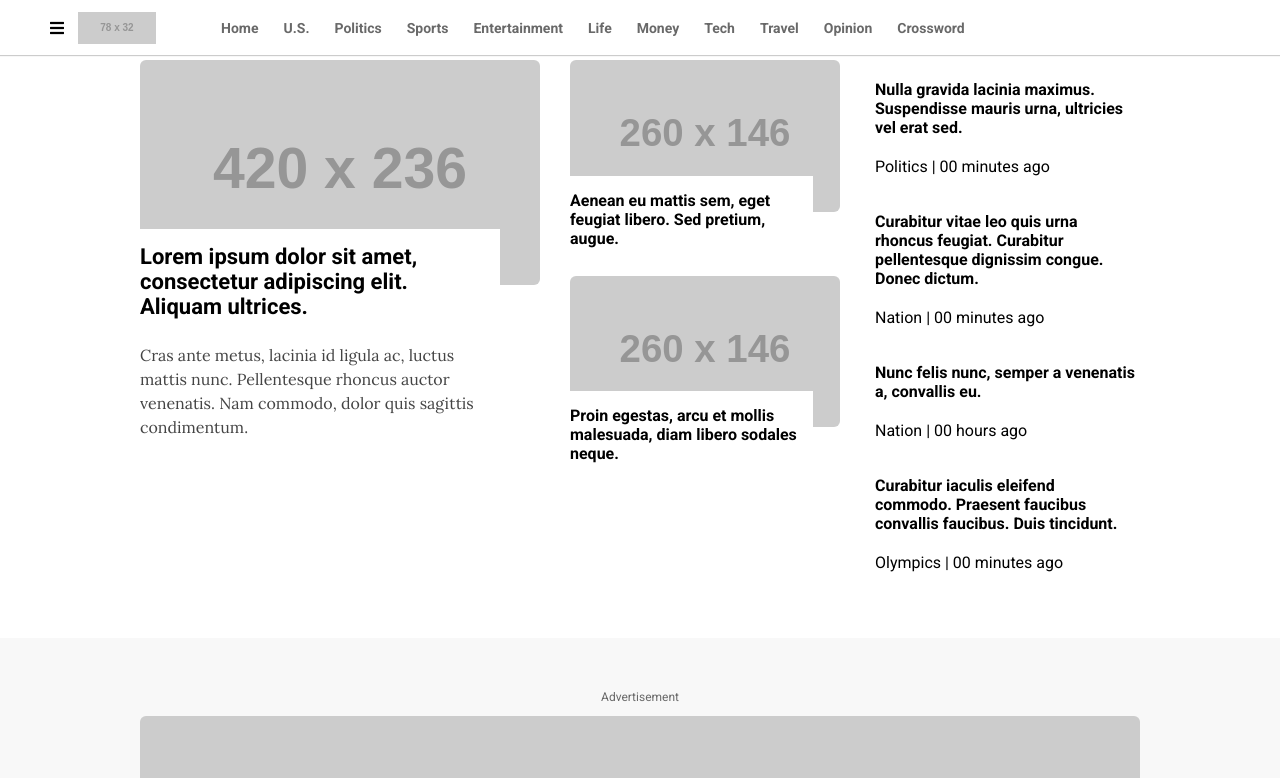
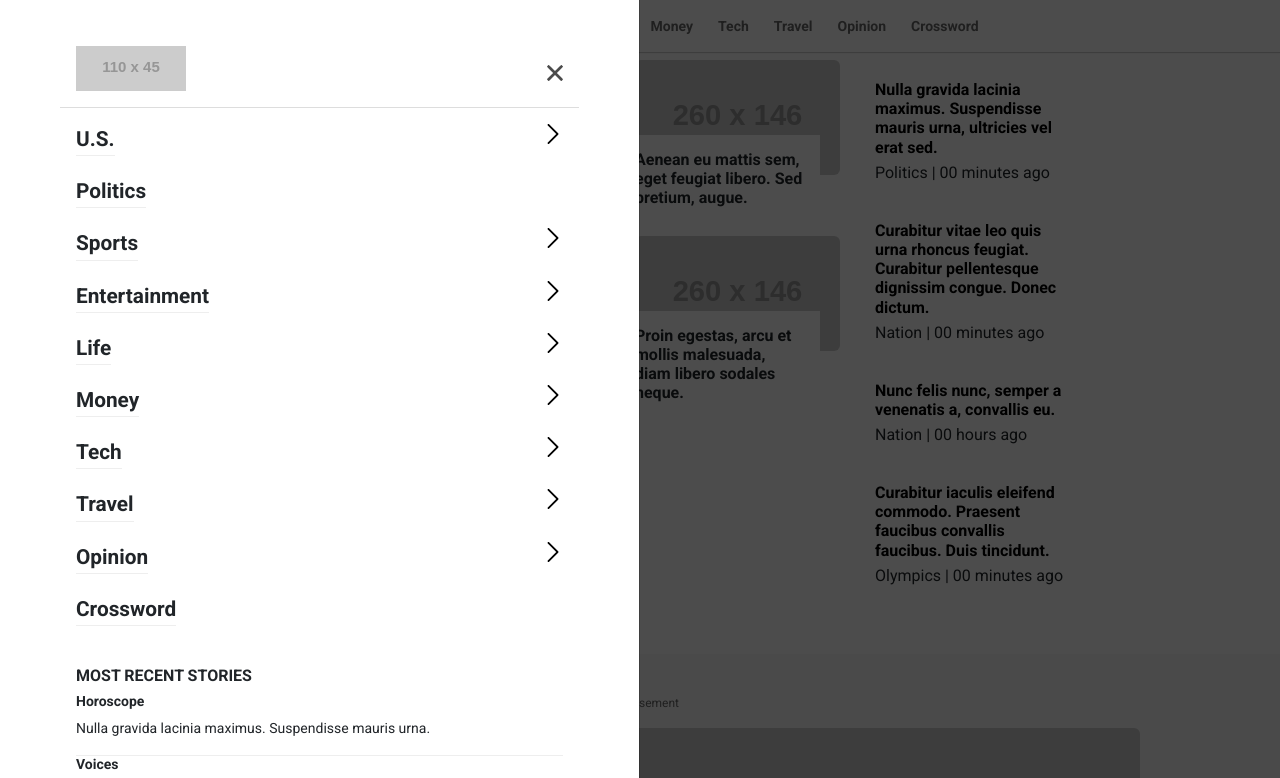
Before and after one commit to TommasoTicci/UsaToday_replica, a plain HTML site: page usatoday/index.html in a window 1280 px wide. Both pictures are taken after a click on the element 57 px from the left and 27 px from the top of the page. Shown: the top 778 px of the page. Drawn offline with nearby package versions, Linux system fonts and the light colour scheme; placeholder pictures from the web are drawn by us.

Commit message:
Third commit

```diff
--- a/usatoday/css/style.css
+++ b/usatoday/css/style.css
@@ -440,6 +440,96 @@ a {
     gap: 20px;
 }
 
+/* Sfondo generale del menu */
+.offcanvas {
+    background-color: #ffffff; /* Bianco */
+    color: #212529; /* Grigio scuro (quasi nero) */
+    padding: 30px 60px;
+}
+
+#offcanvasMenu {
+    width: clamp(430px, 50vw, 800px);
+}
+
+.offcanvas .menu {
+    display: flex;
+    flex-direction: column;
+    gap: 20px;
+}
+
+.offcanvas .menu span {
+    display: flex;
+    justify-content: space-between;
+    flex-direction: row;
+}
+
+.offcanvas .menu span img {
+    max-width: 20px;
+    max-height: 20px;
+}
+
+.offcanvas a {
+    font-size: 1.3rem;
+    font-weight: bold;
+    color: #212529;
+    text-decoration: none;
+    border-bottom: 1px solid #eee; /* Linea sottile tra voci */
+}
+
+.offcanvas a:hover {
+    background-color: #f8f9fa; /* Grigio chiarissimo */
+    color: #0d6efd; /* Blu acceso di Bootstrap */
+}
+
+.offcanvas-extra a:hover {
+    color: inherit; /* Blu acceso di Bootstrap */
+}
+
+.offcanvas-header {
+    border-bottom: 1px solid #ddd;
+}
+
+/* Bottone di chiusura (X) */
+.btn-close {
+    width: 1em;
+    height: 1em;
+    background-size: 1em;
+    background: none;
+    opacity: 0.7;
+}
+
+#close-button {
+    width: 1em;
+    height: 1em;
+}
+
+/* Overlay scuro dietro il menu */
+.offcanvas-backdrop.show {
+    opacity: 0.7;
+    background-color: #000000;
+}
+
+.offcanvas-extra {
+    display: flex;
+    flex-direction: column;
+    padding-top: 40px;
+}
+
+.offcanvas-extra h5 {
+    font-weight: bold;
+    font-size: 16px;
+}
+
+.offcanvas-extra h6 {
+    font-weight: bold;
+    font-size: 14px;
+}
+
+.offcanvas-extra p {
+    font-weight: normal;
+    font-size: 14px;
+}
+
 
 /* Responsive Design */
 @media (max-width: 1050px) {
@@ -463,6 +553,26 @@ a {
         width: 100%;
         height: auto;
         max-width: 350px;
+    }
+}
+
+
+@media (max-width: 900px) {
+    #side-articles {
+        display: none;
+    }
+
+    .section-header{
+        padding-left: 5px;
+    }
+
+    .column-right {
+        flex: 1;
+        max-width: 100%;
+    }
+
+    .column-left {
+        display: none;
     }
 }
 
@@ -538,23 +648,9 @@ a {
         flex: 2;
         max-width: 500px;
     }
-}
 
-@media (max-width: 900px) {
-    #side-articles {
-        display: none;
-    }
-
-    .section-header{
-        padding-left: 5px;
-    }
-
-    .column-right {
-        flex: 1;
-        max-width: 100%;
-    }
-
-    .column-left {
-        display: none;
+    .offcanvas {
+        border-top-right-radius: 10px;
+        border-bottom-right-radius: 10px;
     }
 }
--- a/usatoday/index.html
+++ b/usatoday/index.html
@@ -7,18 +7,27 @@
     <meta name="description" content="Progetto Frontend PPM di Ticci Tommaso">
     <meta name="keywords" content="news, journal, usa, ppm lab">
     <meta name="viewport" content="width=device-width, initial-scale=1.0, maximum-scale=1.0">
-    <link rel="stylesheet" href="css/style.css" type="text/css" media="screen">
     <link rel="preconnect" href="https://fonts.googleapis.com">
     <link rel="preconnect" href="https://fonts.gstatic.com" crossorigin>
     <link href="https://fonts.googleapis.com/css2?family=Roboto:ital,wght@0,100..900;1,100..900&display=swap" rel="stylesheet">
     <link href="https://fonts.googleapis.com/css2?family=Lora:ital,wght@0,400..700;1,400..700&display=swap" rel="stylesheet">
     <link rel="stylesheet" href="https://use.fontawesome.com/releases/v5.6.3/css/all.css" integrity="sha384-UHRtZLI+pbxtHCWp1t77Bi1L4ZtiqrqD80Kn4Z8NTSRyMA2Fd33n5dQ8lWUE00s/" crossorigin="anonymous">
+    <link href="https://cdn.jsdelivr.net/npm/bootstrap@5.3.2/dist/css/bootstrap.min.css" rel="stylesheet">
+    <link rel="stylesheet" href="css/style.css" type="text/css" media="screen">
 </head>
 
+<!--
+ELABORATO FRONT-END PER IL CORSO PPM - Anno 2025 - Studente: Ticci Tommaso - Sito: UsaToday
+-->
+
+
 <body>
+    <!-- Barra di navigazione fissa in alto -->
     <nav id="navbar">
         <div class="hamburger">
-            <i class="fas fa-bars"></i>
+            <button class="btn btn-light" type="button" data-bs-toggle="offcanvas" data-bs-target="#offcanvasMenu" aria-controls="offcanvasMenu">
+                <i class="fas fa-bars" onclick="toggleMenu()"></i>
+            </button>
         </div>
         <div id="logo">
             <img src="https://placehold.co/78x32/png" alt="USA TODAY Logo">
@@ -40,6 +49,7 @@
 
 <div class="main">
     <div id="main-content">
+        <!--  Articolo in evidenza -->
         <div id="featured-article">
             <a href="#" class="Article">
             <img src="https://placehold.co/420x236/png" alt="Featured article image" />
@@ -52,6 +62,7 @@
             </p>
         </div>
 
+        <!--  Articoli secondari con immagini -->
         <div id="secondary-articles">
             <div class="sarticle">
                 <a href="#" class="Article">
@@ -72,6 +83,7 @@
             </div>
         </div>
 
+        <!--  Articoli senza immagini laterali -->
         <div id="side-articles">
             <a href="#" class="Article">
                 <h3>Nulla gravida lacinia maximus. Suspendisse mauris urna, ultricies vel erat sed.</h3>
@@ -102,6 +114,7 @@
         </a>
 
         <div id="column-wrapper">
+            <!--  Colonna delle pubblicità -->
             <div class="column-left">
                 <a href="#" class="Advertisement">
                     <p>Advertisement</p>
@@ -125,6 +138,7 @@
             </div>
 
             <div class="column-right">
+                <!--  Elenco di vari articoli -->
                 <div class="first-news">
                     <a href="#" class="Article">
                         <div class="article-text">
@@ -229,6 +243,7 @@
                     </a>
                 </div>
 
+                <!--  Sezione notizie recenti -->
                 <div class="other-news">
                     <a href="" class="section-header">
                         <img src="https://placehold.co/24x12/blue/blue/png" alt="" />
@@ -279,6 +294,7 @@
                     </div>
                 </div>
 
+                <!--  Sezione notizie Sport -->
                 <div class="other-news">
                     <a href="" class="section-header">
                         <img src="https://placehold.co/24x12/red/red/png" alt="" />
@@ -337,6 +353,7 @@
         </a>
     </div>
 
+    <!--  Footer della pagina -->
     <div id="footer">
         <div class="menu">
             <span><a href="">Help</a></span>
@@ -368,6 +385,41 @@
         <p>&copy; 2025 Ticci Tommaso. All rights reserved.</p>
     </div>
     </div>
+
+    <!--  Menu laterale (apribile con il pulsante hamburger) -->
+    <div class="offcanvas offcanvas-start" tabindex="-1" id="offcanvasMenu" aria-labelledby="offcanvasMenuLabel">
+        <div class="offcanvas-header">
+            <img src="https://placehold.co/110x45" alt="Logo"/>
+            <button type="button" class="btn-close text-reset" data-bs-dismiss="offcanvas" aria-label="Close"><img src="imgs/close_button.svg" id="close-button" alt="Close"/></button>
+        </div>
+        <div class="offcanvas-body">
+            <div class="menu">
+                <span><a href="#" class="nav-link">U.S.</a> <img src="imgs/right-arrow.svg" class="arrow-icon" alt=""/></span>
+                <span><a href="#" class="nav-link">Politics</a></span>
+                <span><a href="#" class="nav-link">Sports</a> <img src="imgs/right-arrow.svg" class="arrow-icon" alt=""/></span>
+                <span><a href="#" class="nav-link">Entertainment</a> <img src="imgs/right-arrow.svg" class="arrow-icon" alt=""/></span>
+                <span><a href="#" class="nav-link">Life</a> <img src="imgs/right-arrow.svg" class="arrow-icon" alt=""/></span>
+                <span><a href="#" class="nav-link">Money</a> <img src="imgs/right-arrow.svg" class="arrow-icon" alt=""/></span>
+                <span><a href="#" class="nav-link">Tech</a> <img src="imgs/right-arrow.svg" class="arrow-icon" alt=""/></span>
+                <span><a href="#" class="nav-link">Travel</a> <img src="imgs/right-arrow.svg" class="arrow-icon" alt=""/></span>
+                <span><a href="#" class="nav-link">Opinion</a> <img src="imgs/right-arrow.svg" class="arrow-icon" alt=""/></span>
+                <span><a href="#" class="nav-link">Crossword</a></span>
+            </div>
+            <div class="offcanvas-extra">
+                <h5>MOST RECENT STORIES</h5>
+                <a href="#" class="Article">
+                    <h6>Horoscope</h6>
+                    <p class="meta">Nulla gravida lacinia maximus. Suspendisse mauris urna.</p>
+                </a>
+                <a href="#" class="Article">
+                    <h6>Voices</h6>
+                    <p class="meta">Nulla gravida lacinia maximus. Suspendisse mauris urna.</p>
+                </a>
+            </div>
+        </div>
+    </div>
+
+    <script src="https://cdn.jsdelivr.net/npm/bootstrap@5.3.2/dist/js/bootstrap.bundle.min.js"></script>
 </body>
 
 </html>
```
Also changed, not shown: usatoday/imgs/close_button.svg (added).
